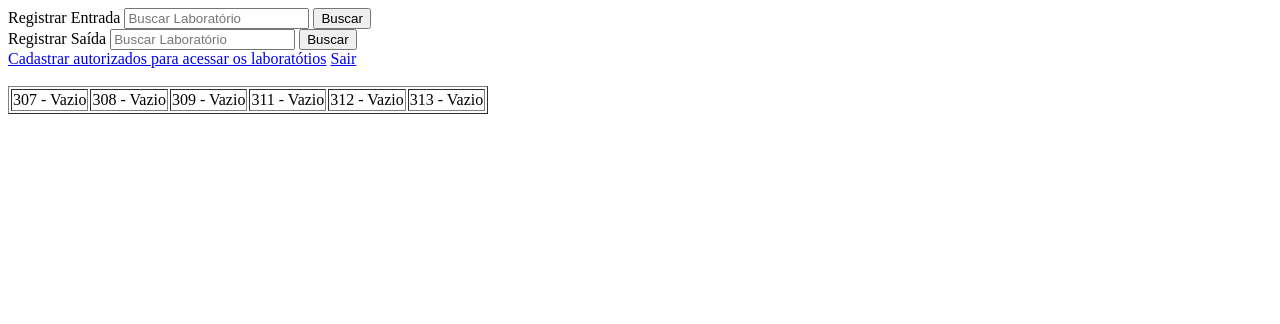
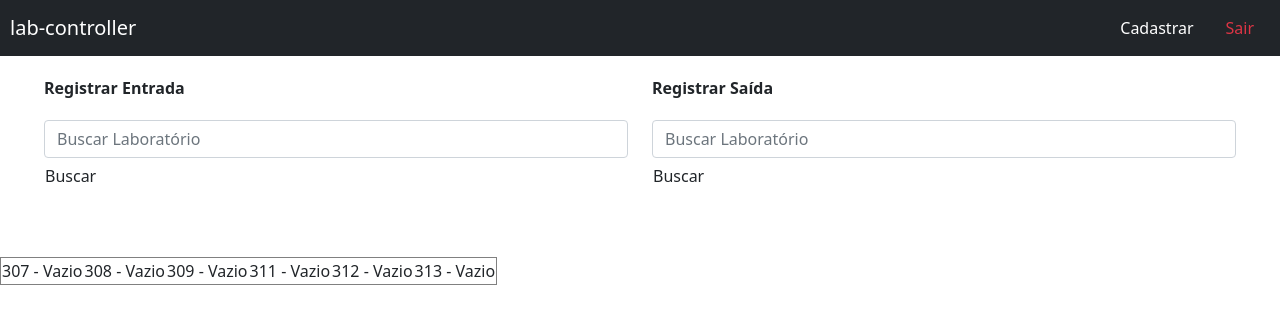
Before and after one commit to WalterJonas/lab-controller, a PHP site: page /view/conciergeInitial.php in a window 1280 px wide. Shown: the top 324 px of the page. Run offline with PHP 8.4, Linux system fonts and the light colour scheme; the visitor is signed in with stand-in values (Sample User, id 1); data comes from the database, SQL or seed files in the repository.

Commit message:
:lipstick: feat

```diff
--- a/index.php
+++ b/index.php
@@ -7,7 +7,8 @@
     <title>login</title>
 
     <link href="https://cdn.jsdelivr.net/npm/bootstrap@5.0.2/dist/css/bootstrap.min.css" rel="stylesheet" integrity="sha384-EVSTQN3/azprG1Anm3QDgpJLIm9Nao0Yz1ztcQTwFspd3yD65VohhpuuCOmLASjC" crossorigin="anonymous">
-    <link rel="stylesheet" href="./view//style/login.css">
+    <link rel="stylesheet" href="./view/style/login.css">
+
 </head>
 <body>
 <div class="container">
--- a/view/conciergeInitial.php
+++ b/view/conciergeInitial.php
@@ -6,21 +6,77 @@
     <meta name="viewport" content="width=device-width, initial-scale=1.0">
     <title>Home Page</title>
 
-    <link rel="stylesheet" href="./style/style.css">
+    <link href="https://cdn.jsdelivr.net/npm/bootstrap@5.0.2/dist/css/bootstrap.min.css" rel="stylesheet" integrity="sha384-EVSTQN3/azprG1Anm3QDgpJLIm9Nao0Yz1ztcQTwFspd3yD65VohhpuuCOmLASjC" crossorigin="anonymous">
+
+    <style>
+        nav{
+            color: white;
+            background-color: #34A553;
+            padding: 10px;
+        }
+
+        nav a{
+            color: white;
+        }
+
+        form{
+            padding: 20px;
+            width: 90%;
+            font-weight: 600;
+        }
+
+        form label{
+            padding-bottom: 20px;
+        }
+
+        .registrer_row{
+            width: 95vw;
+            margin: auto;
+        }
+
+        .btn{
+            width: auto;
+            height: auto;
+            padding: 0;
+            margin-top: 5px;
+        }
+
+        .btn:hover{
+            transition: 1s;
+            border: 1px solid black;
+            padding: 0;
+        }
+
+    </style>
+
 </head>
 <body>
-    <form action="checkin.php" method="post">
-        <label>Registrar Entrada</label>
-        <input type="search" placeholder="Buscar Laboratório" name="lab" required>
-        <input type="submit" name="labSearchforint" value="Buscar" >
-    </form>
-    <form action="checkout.php" method="post">
-        <label>Registrar Saída</label>
-        <input type="search" placeholder="Buscar Laboratório" name="lab" required>
-        <input type="submit" name="labSearchforout" value="Buscar" >
-    </form>
-    <a href="registerAuthorized.php">Cadastrar autorizados para acessar os laboratótios</a>
-    <a href="../model/logout.php">Sair</a>
+    <nav class="navbar navbar-dark bg-dark">
+        <a class="navbar-brand">lab-controller</a>
+        <ul class="nav justify-content-end">
+            <li class="nav-item">
+                <a class="nav-link active text-white" href="registerAuthorized.php">Cadastrar</a>
+            </li>
+            <li>
+                <a class="nav-link text-danger" href="../model/logout.php">Sair</a>
+            </li>
+        </ul>
+
+    </nav>
+
+    <div class="row registrer_row">
+        <form class="col" action="checkin.php" method="post">
+            <label>Registrar Entrada</label>
+            <input type="search" class="form-control" placeholder="Buscar Laboratório" name="lab" required>
+            <input type="submit" class="btn" name="labSearchforint" value="Buscar" >
+        </form>
+
+        <form class="col" action="checkout.php" method="post">
+            <label>Registrar Saída</label>
+            <input type="search" class="form-control" placeholder="Buscar Laboratório" name="lab" required>
+            <input type="submit" class="btn" name="labSearchforout" value="Buscar" >
+        </form>
+    </div>
     <?php
         session_start();
         if(!isset($_SESSION['id']))
--- a/view/style/style.css
+++ b/view/style/style.css
@@ -1 +1,28 @@
-@charset "utf-8";
+form {
+    max-width: 400px;
+    margin: 0 auto;
+    padding: 20px;
+  }
+
+  label,
+  input {
+    display: block;
+    width: 100%;
+    margin-bottom: 10px;
+  }
+
+  input[type="submit"] {
+    width: 100%;
+    margin-top: 10px;
+    padding: 10px;
+    background-color: #333;
+    color: #fff;
+    border: none;
+    cursor: pointer;
+  }
+
+  @media only screen and (max-width: 600px) {
+    form {
+      padding: 10px;
+    }
+  }
```
Also changed, not shown: view/registerAuthorized.php (+53 -0 lines).
